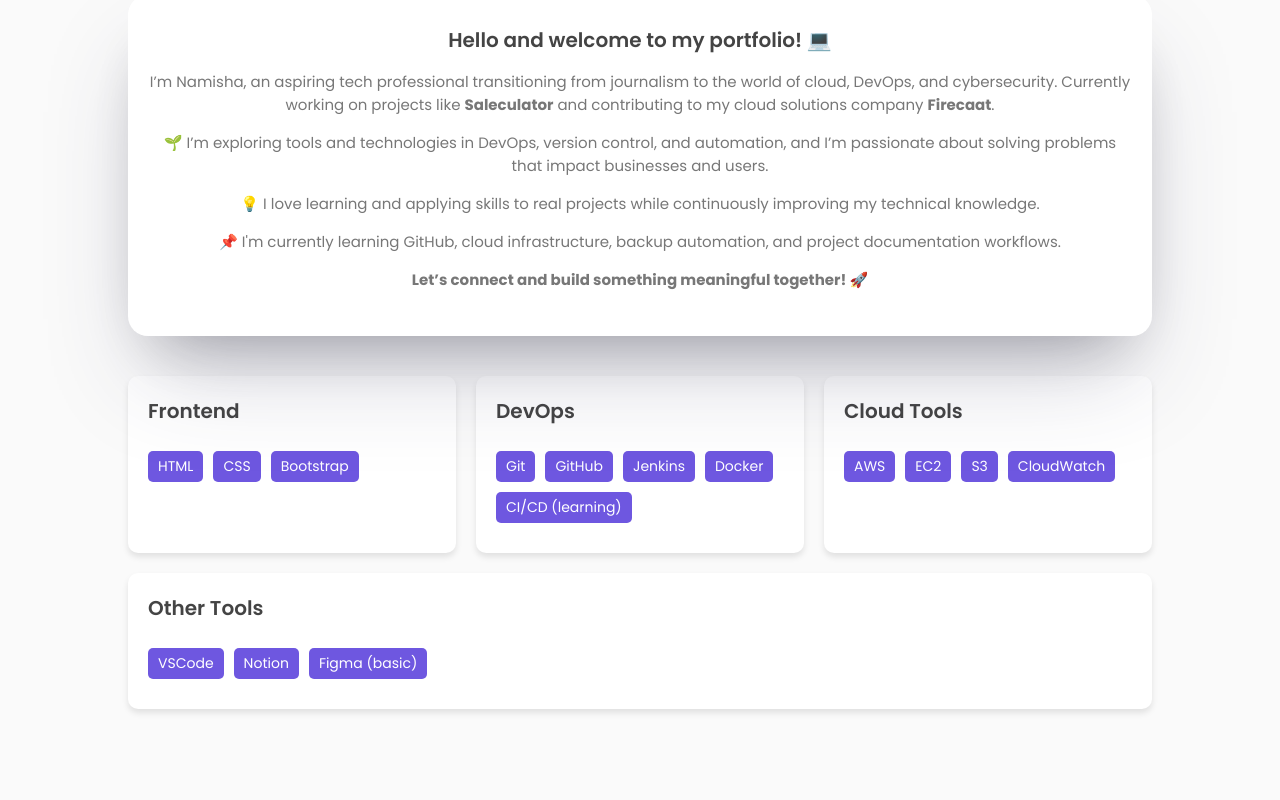
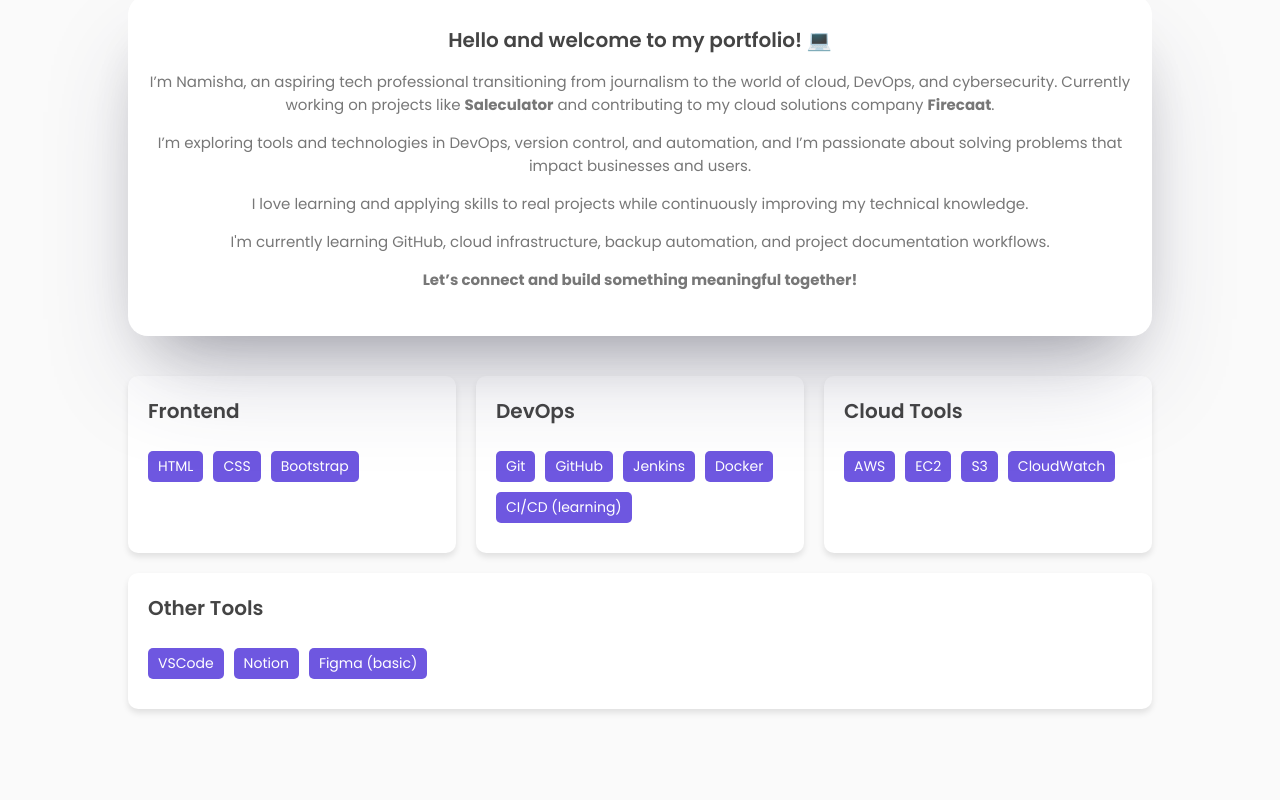
Before and after one commit to namisha-kalra/github.io, a plain HTML site: page index.html in a window 1280 px wide. Shown: the part 1000-1800 px from the top of the page. Drawn offline with nearby package versions, Linux system fonts and the light colour scheme.

Commit message:
Update index.html

```diff
--- a/index.html
+++ b/index.html
@@ -107,16 +107,16 @@
         Currently working on projects like <b>Saleculator</b> and contributing to my cloud solutions company <b>Firecaat</b>.
     </p>
     <p>
-        🌱 I’m exploring tools and technologies in DevOps, version control, and automation, and I’m passionate about solving problems that impact businesses and users.
+        I’m exploring tools and technologies in DevOps, version control, and automation, and I’m passionate about solving problems that impact businesses and users.
     </p>
     <p>
-        💡 I love learning and applying skills to real projects while continuously improving my technical knowledge.
+        I love learning and applying skills to real projects while continuously improving my technical knowledge.
     </p>
     <p>
-        📌 I'm currently learning GitHub, cloud infrastructure, backup automation, and project documentation workflows.
+        I'm currently learning GitHub, cloud infrastructure, backup automation, and project documentation workflows.
     </p>
     <p>
-        <b>Let’s connect and build something meaningful together! 🚀</b>
+        <b>Let’s connect and build something meaningful together! </b>
     </p>
 </div>
 
@@ -181,7 +181,6 @@
         <div class="project-box">
             <i class="uil uil-award"></i>
             <h3>Experience</h3>
-            <label>Founder @ Firecaat</label>
             <label>Software Planning & Documentation</label>
             <label>Technical & Cloud Sales Proposals</label>
         </div>
@@ -199,8 +198,8 @@
         <div class="col">
             <div class="contact-info">
                 <h2>Contact Details <i class="uil uil-corner-right-down"></i></h2>
-                <p><i class="uil uil-envelope"></i> Email: namishakalra13@gmail.com</p>
-                <p><i class="uil uil-phone"></i> +91 XXXXX-XXXXX</p>
+                <p><i class="uil uil-envelope"></i> Email: namisha.kalra13@gmail.com</p>
+                <p><i class="uil uil-phone"></i> +91 88824-24764</p>
             </div>
         </div>
         <div class="col">
```
